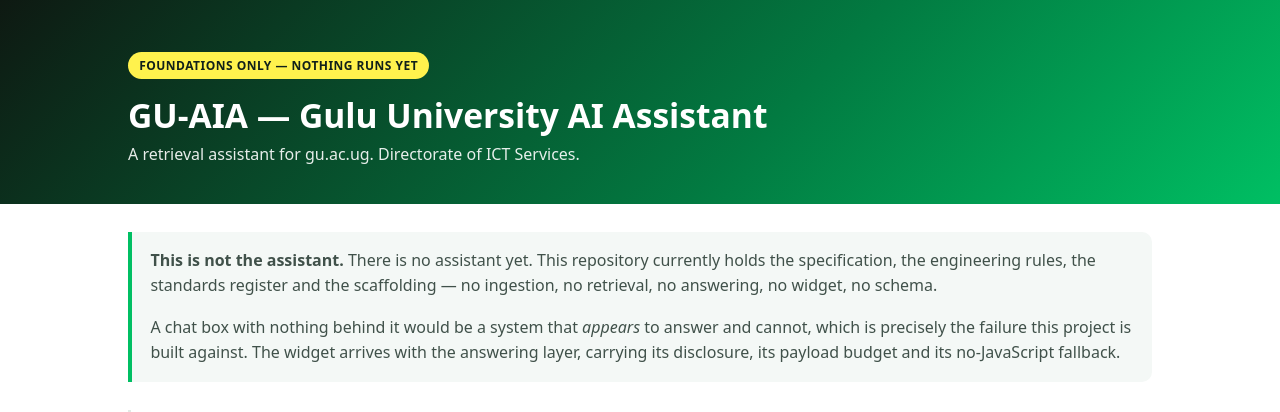
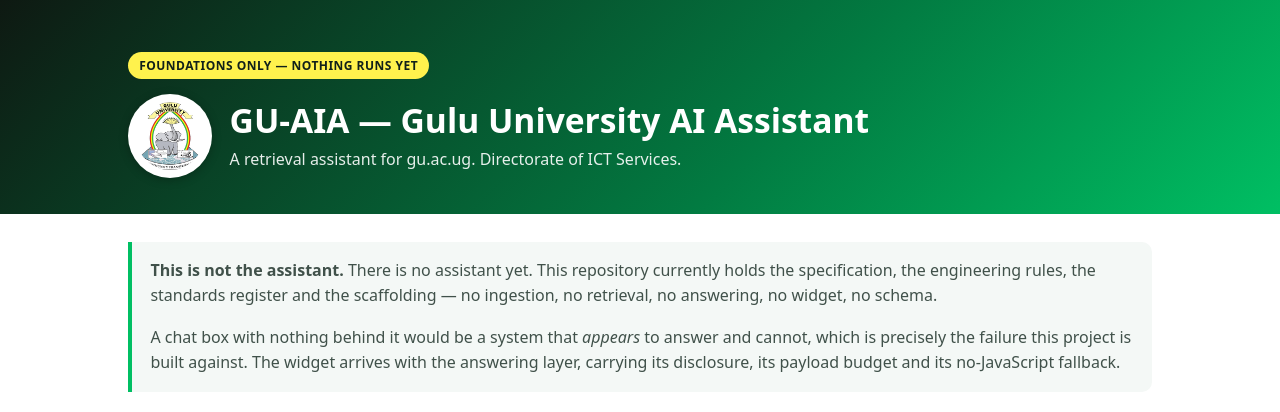
Before and after one commit to ojpeter/gu-aia, a PHP site: page /gu-aia/ in a window 1280 px wide. Shown: the top 412 px of the page. Run offline with PHP 8.4, Linux system fonts and the light colour scheme.

Commit message:
@ Add GU crest: favicons and masthead lockup
Logos supplied at assets/images/ were not web-reachable - the .htaccess
routes every request through public/, so served files must live there.
Moved to public/assets/images/; the URL is unchanged.

- Favicons wired: 32px and 128px icons, 180px apple-touch-icon.
- Crest in the masthead beside the title. alt="" deliberately: the mark
  carries the wordmark and motto that the adjacent h1 and tagline already
  state in text, so descriptive alt would announce the institution twice.
- The crest PNG is transparent and its outline and both text bands are dark
  green, so they vanished against the dark green masthead (confirmed in the
  browser; a drop-shadow halo was not enough). It now sits on a white disc,
  which is the light ground the mark is designed for - not recoloured.
- srcset/sizes so a 1x display fetches the 29KB 128px file rather than the
  51KB 180px one.

Co-Authored-By: Claude Opus 5 (1M context) <noreply@anthropic.com>
Claude-Session: https://claude.ai/code/session_01LSaK6dS4wVVpEmhoxEb5J1
@

```diff
--- a/public/index.php
+++ b/public/index.php
@@ -144,6 +144,13 @@ header('Content-Type: text/html; charset=utf-8');
 <meta name="viewport" content="width=device-width, initial-scale=1">
 <meta name="robots" content="noindex, nofollow">
 <title>GU-AIA — Gulu University AI Assistant</title>
+<?php /* Paths are relative, with no leading slash, so they resolve whether the
+         project is served from a domain root or nested under /gu-aia/ as it is
+         under XAMPP. assets/ lives inside public/ because public/ is the document
+         root; the .htaccess rewrite means the URL is the same either way. */ ?>
+<link rel="icon" type="image/png" sizes="32x32" href="assets/images/logo-32.png">
+<link rel="icon" type="image/png" sizes="128x128" href="assets/images/logo-128.png">
+<link rel="apple-touch-icon" sizes="180x180" href="assets/images/logo-180.png">
 <style>
 :root {
   --green: #00bf63;
@@ -199,6 +206,24 @@ h1 { font-size: clamp(1.5rem, 4vw, 2.1rem); margin: 0 0 .4rem; line-height: 1.25
 h2 { font-size: 1.15rem; color: var(--ink); margin: 2.25rem 0 .75rem; }
 h3 { font-size: .95rem; color: var(--ink); margin: 1.25rem 0 .5rem; }
 .tagline { margin: 0; font-size: 1rem; }
+.lockup { display: flex; align-items: center; gap: 1.1rem; }
+.lockup img {
+  width: 84px; height: auto; flex: 0 0 auto;
+  /* The crest PNG has a transparent background, and its outline, the "GULU
+     UNIVERSITY" band and the "FOR COMMUNITY TRANSFORMATION" scroll are all dark
+     green — against this dark green masthead they disappear (confirmed in the
+     browser; a drop-shadow halo was not enough). The mark is designed to sit on
+     a light ground, so it gets one, rather than being recoloured or outlined. */
+  background: #fff;
+  padding: .5rem;
+  border-radius: 50%;
+  box-shadow: 0 2px 10px rgba(0, 0, 0, .25);
+}
+.lockup > div { min-width: 0; }
+@media (max-width: 34rem) {
+  .lockup { flex-direction: column; align-items: flex-start; gap: .75rem; }
+  .lockup img { width: 64px; }
+}
 /* Specificity must beat `header.masthead p` above (0,1,2), which would otherwise
    win on source order and paint this white — white on #fff24d is ~1.1:1 and
    fails WCAG outright. The yellow accent pairs with dark text ONLY. */
@@ -246,8 +271,21 @@ a:focus-visible, .skip:focus-visible { outline: 3px solid var(--green); outline-
 <header class="masthead">
   <div class="wrap">
     <p class="badge">Foundations only — nothing runs yet</p>
-    <h1>GU-AIA — Gulu University AI Assistant</h1>
-    <p class="tagline">A retrieval assistant for gu.ac.ug. Directorate of ICT Services.</p>
+    <div class="lockup">
+      <?php /* alt="" deliberately: the crest carries the wordmark "Gulu University"
+               and the motto, both of which the adjacent <h1> and tagline already
+               state in text. Giving it descriptive alt text would make a screen
+               reader announce the institution twice. Decorative here, not
+               uninformative. */ ?>
+      <img src="assets/images/logo-180.png"
+           srcset="assets/images/logo-128.png 128w, assets/images/logo-180.png 180w"
+           sizes="(max-width: 34rem) 64px, 84px"
+           width="180" height="180" alt="" decoding="async">
+      <div>
+        <h1>GU-AIA — Gulu University AI Assistant</h1>
+        <p class="tagline">A retrieval assistant for gu.ac.ug. Directorate of ICT Services.</p>
+      </div>
+    </div>
   </div>
 </header>
 
```
Also changed, not shown: public/assets/images/logo-128.png (added), public/assets/images/logo-180.png (added), public/assets/images/logo-32.png (added), public/assets/images/logo.png (added).
